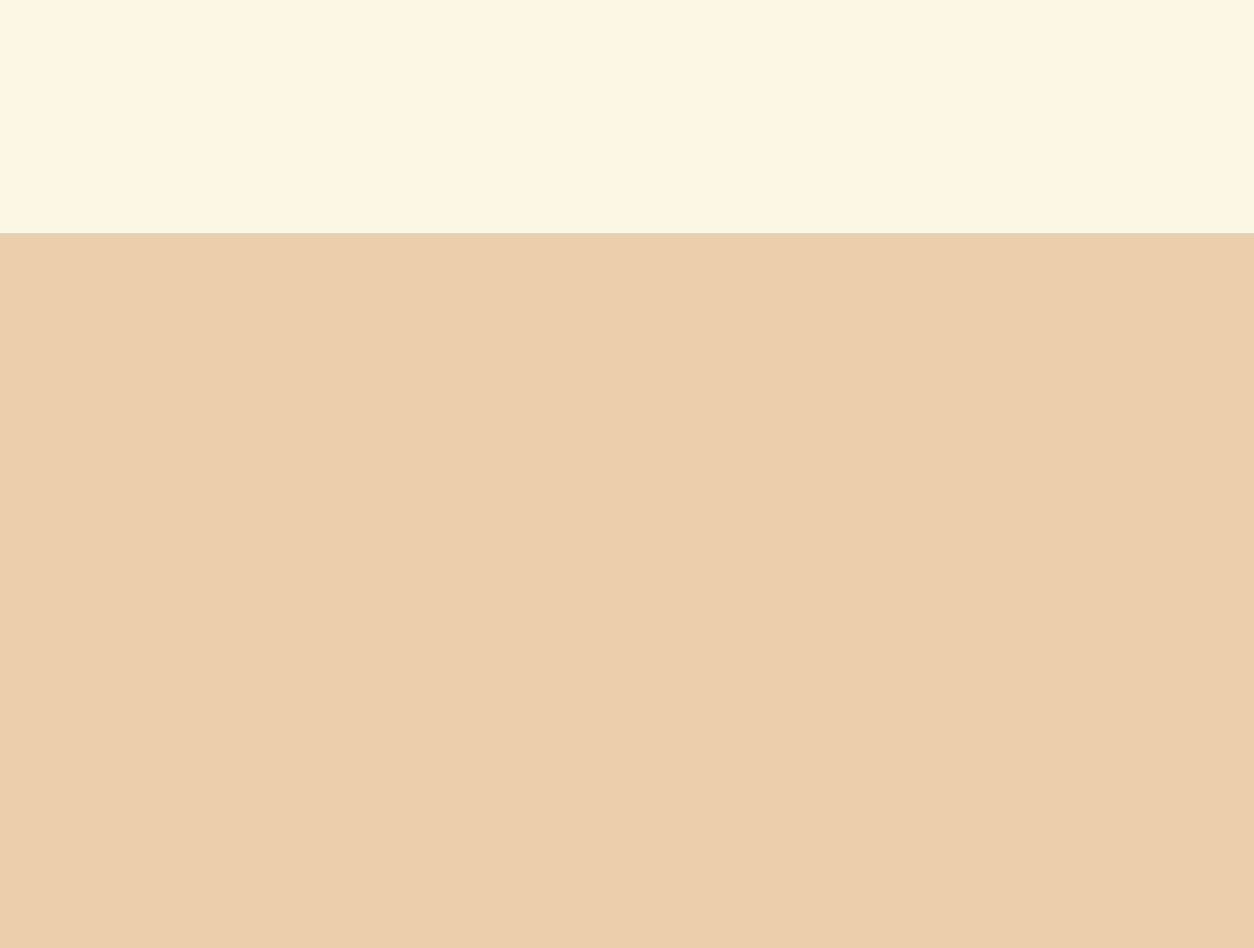
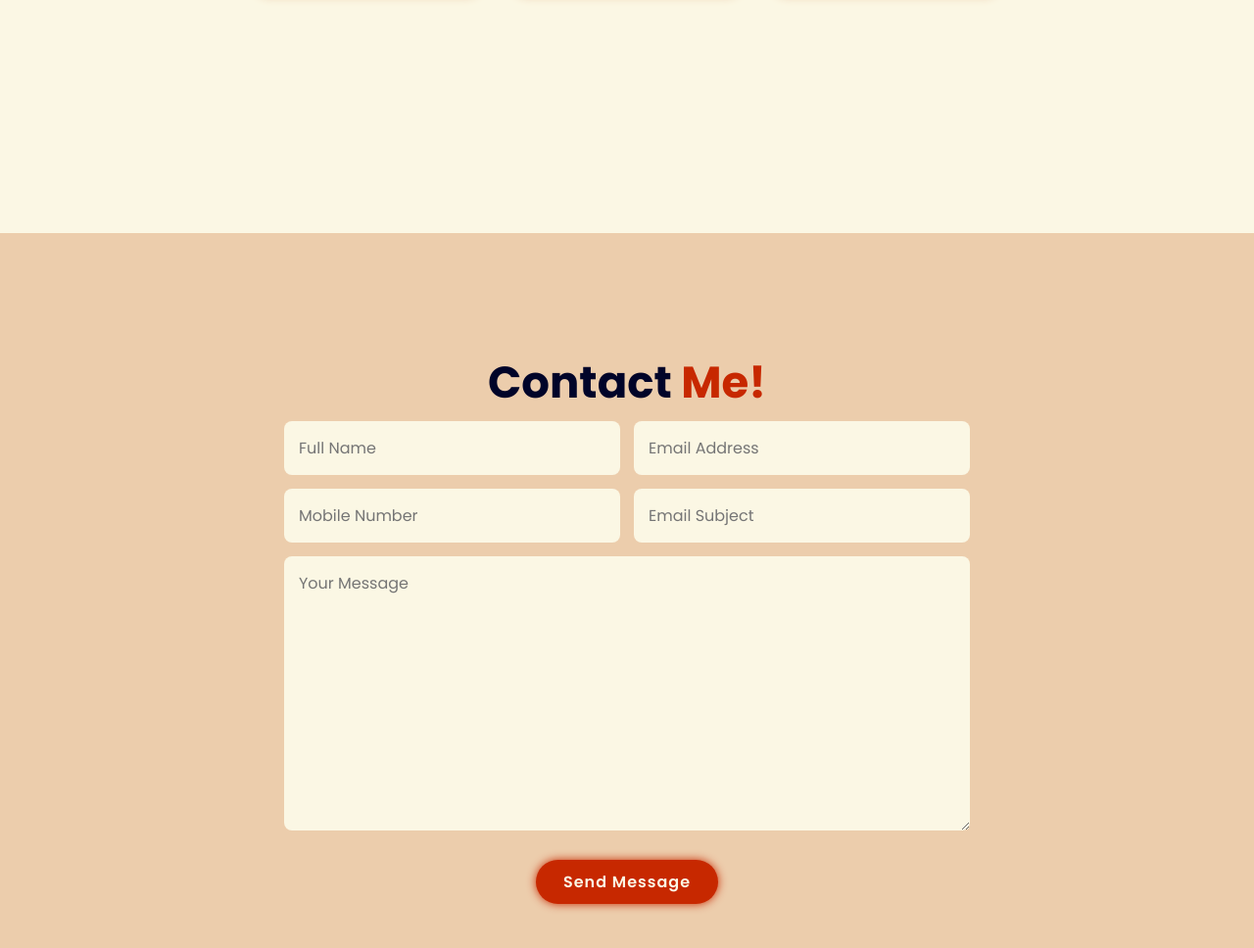
Before and after one commit to TranVuHoang/htmlcssjs-project-01-portfolio, a plain HTML site: page index.html in a window 1280 px wide. Shown: the part 3001-3969 px from the top of the page at 98% size. Before the commit the page ends 3239 px from the top, so only its background shows below. Drawn offline with nearby package versions, Linux system fonts and the light colour scheme.

Commit message:
create contact section

```diff
--- a/assets/css/style.css
+++ b/assets/css/style.css
@@ -379,7 +379,46 @@ section {
 /*--------------------------------------
 # contact section styling
 ----------------------------------------*/
+.project__heading-title {
+  margin-top: 3rem;
+}
 
+.contact-form {
+  max-width: 70rem;
+  margin: 1rem auto;
+  text-align: center;
+}
+
+.input-box {
+  display: flex;
+  align-items: start;
+  justify-content: space-between;
+  /* flex-direction: column; */
+  flex-wrap: wrap;
+}
+
+.contact-input, .contact-textarea {
+  width: 100%;
+  padding: 1.5rem;
+  font-size: 1.6rem;
+  background: var(--section-color);
+  border-radius: .8rem;
+  color: var(--text-color);
+  margin: 0.7rem 0;
+}
+
+.contact-input {
+  width: 49%;
+}
+
+.contact-textarea {
+  /* resize: none; */
+}
+
+.contact-submit {
+  margin-top: 2rem;
+  cursor: pointer;
+}
 /*--------------------------------------
 # footer section styling
 ----------------------------------------*/
--- a/index.html
+++ b/index.html
@@ -297,6 +297,38 @@
     </section>
     <!------------ project section end ------------>
 
+    <!------------ contact section start ------------>
+    <section id="contact" class="contact">
+      <h2 class="section-heading project__heading-title">
+        Contact <span class="heading-text">Me!</span>
+      </h2>
+
+      <form action="#" class="contact-form">
+        <div class="input-box">
+          <input type="text" placeholder="Full Name" class="contact-input" />
+          <input
+            type="text"
+            placeholder="Email Address"
+            class="contact-input"
+          />
+        </div>
+        <div class="input-box">
+          <input
+            type="text"
+            placeholder="Mobile Number"
+            class="contact-input"
+          />
+          <input
+            type="text"
+            placeholder="Email Subject"
+            class="contact-input"
+          />
+        </div>
+        <textarea name="" id="" cols="" rows="10" placeholder="Your Message" class="contact-textarea"></textarea>
+        <input type="submit" value="Send Message" class="contact-submit btn" />
+      </form>
+    </section>
+    <!------------ contact section end ------------>
     <!-- type js -->
     <script src="https://unpkg.com/typed.js@2.1.0/dist/typed.umd.js"></script>
 
```
